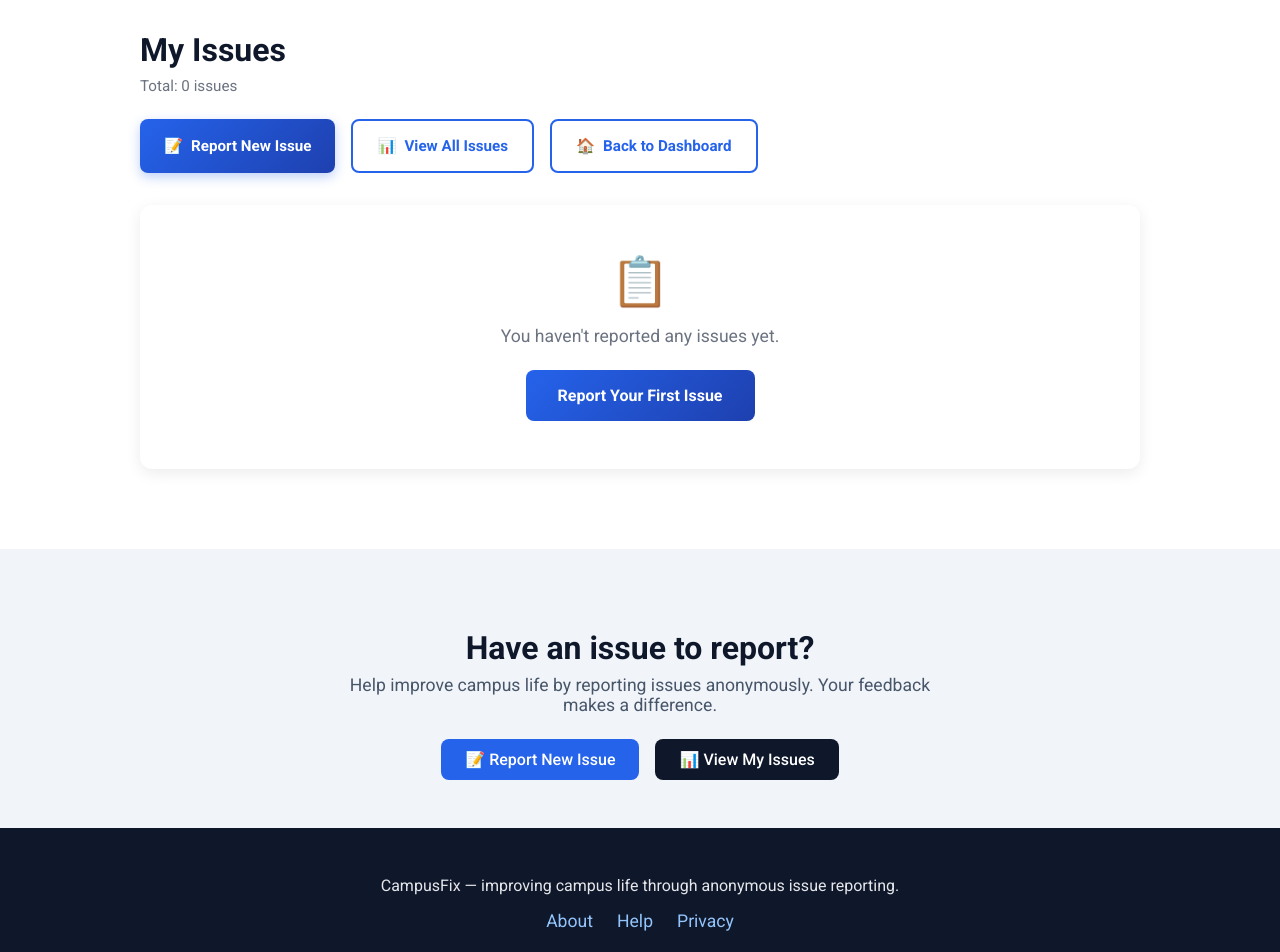
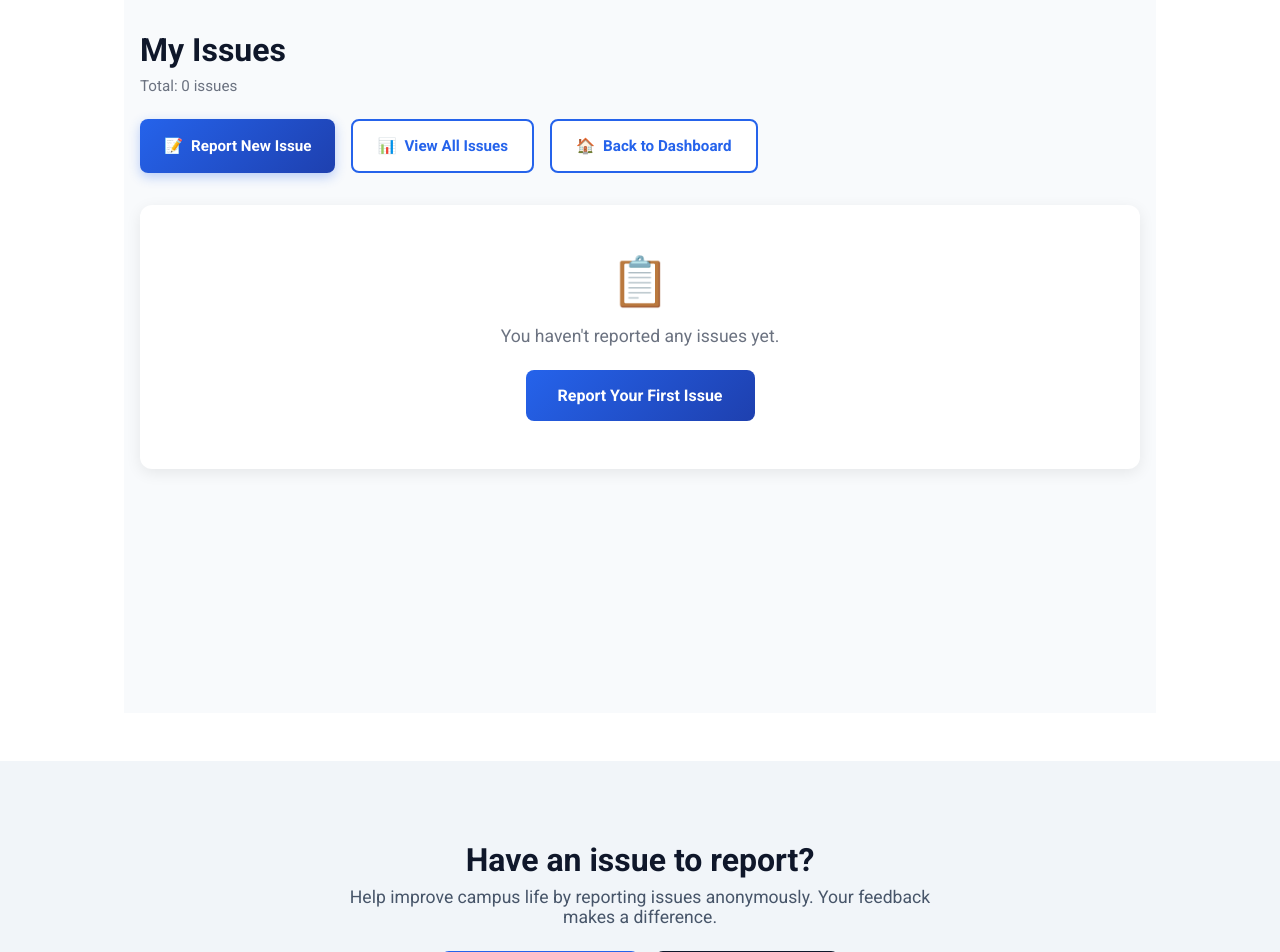
Before and after one commit to willyjohne2/campusfix, a Django app: page /dashboard/my-issues/ in a window 1280 px wide. Shown: the part 86-1038 px from the top of the page. Run offline with Django 5.2, Linux system fonts and the light colour scheme; the visitor is signed in with stand-in values (Sample User, id 1); data that the repository does not hold is empty.

Commit message:
Improve user dashboard and my issues page background colors for better consistency

```diff
--- a/user_dashboard/static/css/dashboard.css
+++ b/user_dashboard/static/css/dashboard.css
@@ -5,7 +5,7 @@
     max-width: 1200px;
     margin: 0 auto;
     padding: 2rem 1rem;
-    background: linear-gradient(135deg, #f5f7fa 0%, #c3cfe2 100%);
+    background-color: #f8fafc;
     min-height: calc(100vh - 150px);
 }
 
--- a/user_dashboard/static/css/my_issues.css
+++ b/user_dashboard/static/css/my_issues.css
@@ -5,6 +5,8 @@
     max-width: 1000px;
     margin: 0 auto;
     padding: 2rem 1rem;
+    background-color: #f8fafc;
+    min-height: calc(100vh - 150px);
 }
 
 /* ==========================
```
